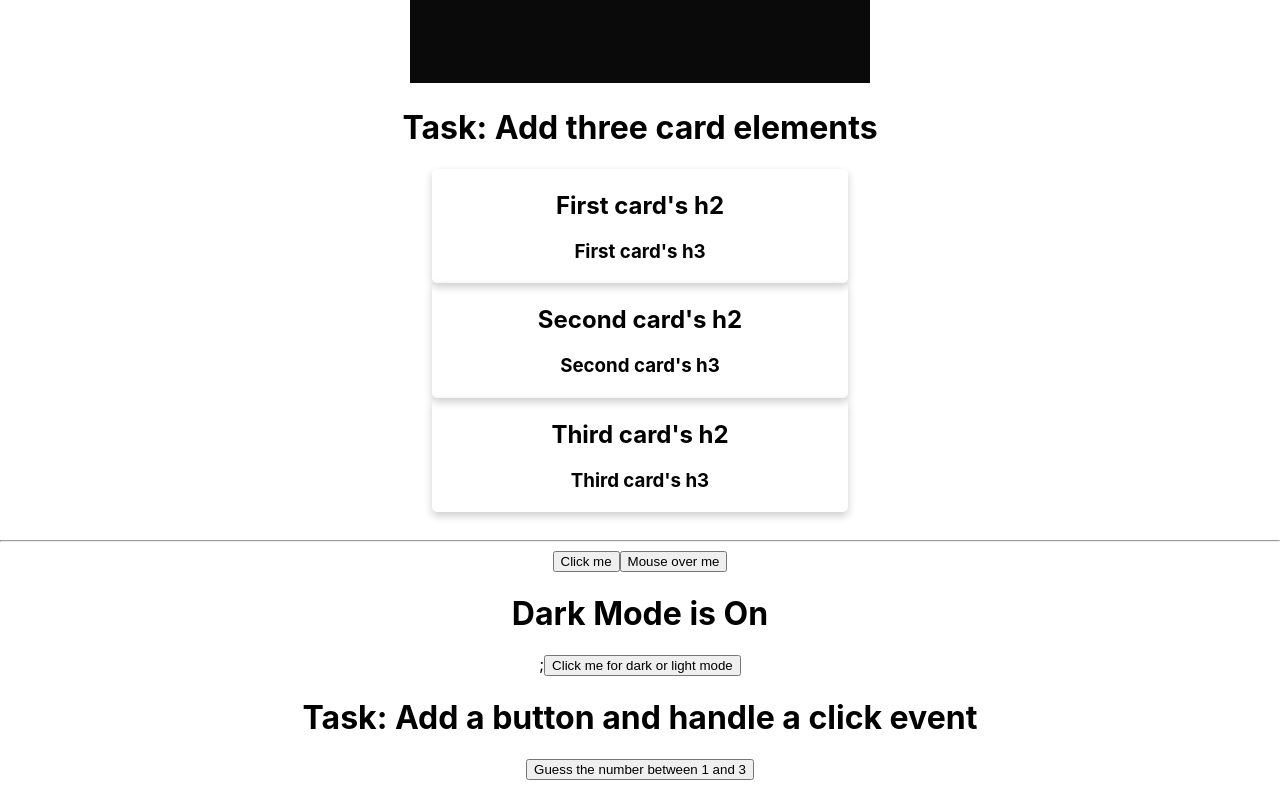
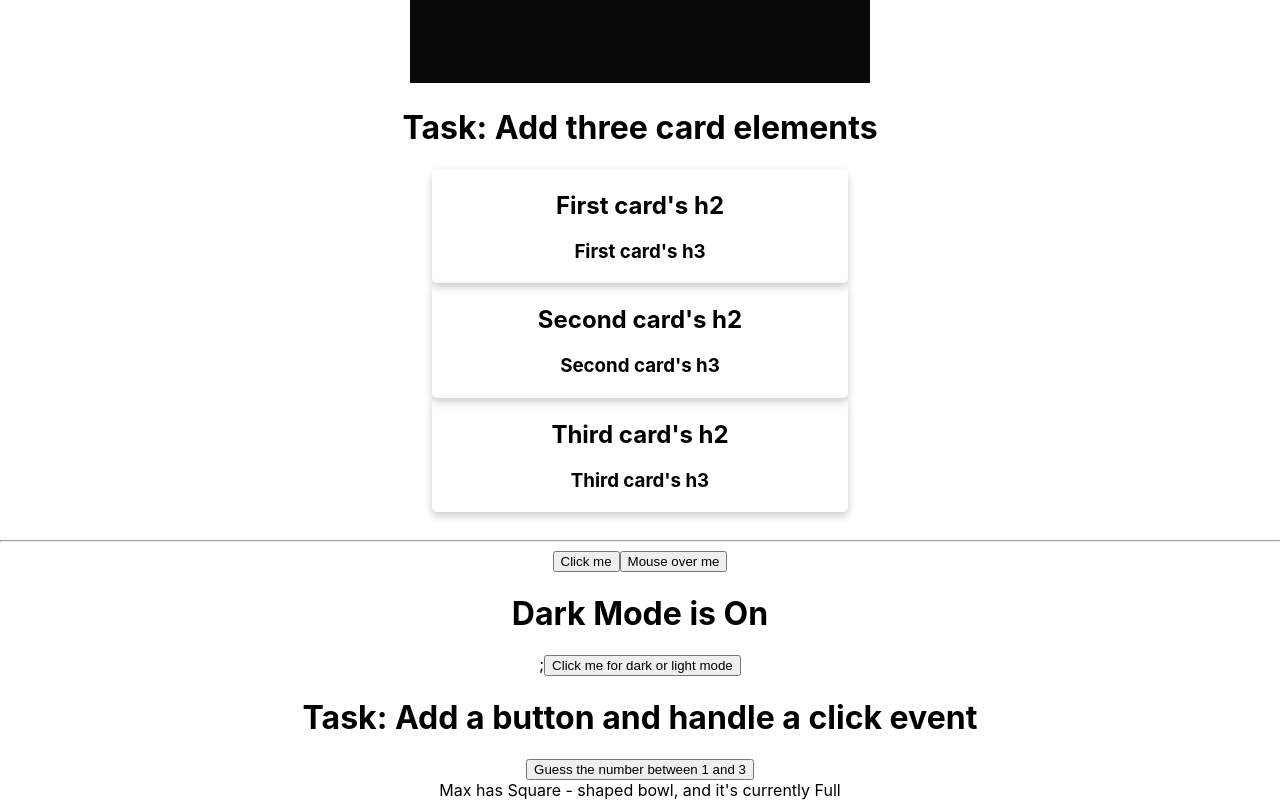
Before and after one commit to dwaxgio/meta-react-core, a React (Create React App) app: page / in a window 1280 px wide. Shown: the part 781-1581 px from the top of the page. Built offline with nearby package versions, Linux system fonts and the light colour scheme.

Commit message:
Data flow components (parent, child and grandchild) added to pass props and connect components

```diff
--- a/src/App.js
+++ b/src/App.js
@@ -9,6 +9,7 @@ import Card from "./components/Card";
 import EventHandling from "./components/EventHandling";
 import ModeToggler from "./components/ModeToggler";
 import DynamicEvent from "./components/DynamicEvent";
+import DataFlowParent from "./components/DataFlowParent";
 
 const bool = false;
 const str1 = "just";
@@ -36,6 +37,7 @@ function App() {
         <EventHandling />
         <ModeToggler />
         <DynamicEvent />
+        <DataFlowParent />
       </div>
     </div>
   );
--- /dev/null
+++ b/src/components/DataFlowChild.js
@@ -0,0 +1,21 @@
+import DataFlowGrandchild from "./DataFlowGrandchild";
+
+const DataFlowChild = (props) => {
+  const dataText = {
+    // name: "Max",
+    bowlShape: "Square",
+    bowlStatus: "Full",
+  };
+
+  return (
+    <div>
+      {props.name} has{" "}
+      <DataFlowGrandchild
+        bowlShape={dataText.bowlShape}
+        bowlStatus={dataText.bowlStatus}
+      />
+    </div>
+  );
+};
+
+export default DataFlowChild;
--- /dev/null
+++ b/src/components/DataFlowGrandchild.js
@@ -0,0 +1,9 @@
+const DataFlowGrandchild = (props) => {
+  return (
+    <span>
+      {props.bowlShape} - shaped bowl, and it's currently {props.bowlStatus}
+    </span>
+  );
+};
+
+export default DataFlowGrandchild;
--- /dev/null
+++ b/src/components/DataFlowParent.js
@@ -0,0 +1,19 @@
+import DataFlowChild from "./DataFlowChild";
+
+const DataFlowParent = () => {
+  const dataText = {
+    name: "Max",
+    bowlShape: "Square",
+    bowlStatus: "Full",
+  };
+
+  return (
+    <DataFlowChild
+      name={dataText.name}
+      bowlShape={dataText.bowlShape}
+      bowlStatus={dataText.bowlStatus}
+    />
+  );
+};
+
+export default DataFlowParent;
```
